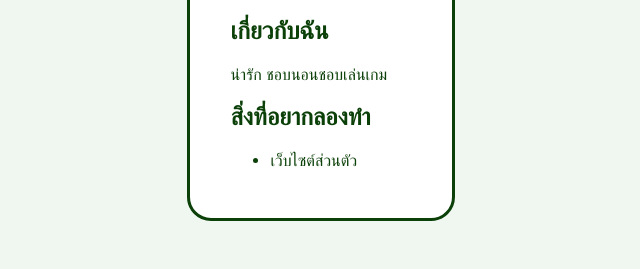
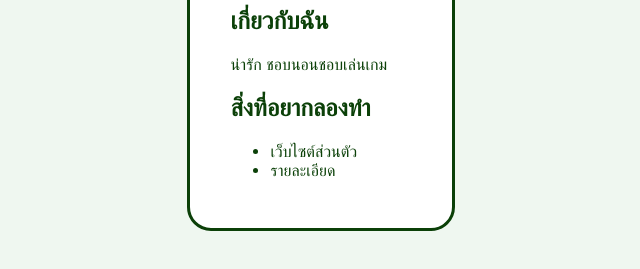
Before and after one commit to Bangonn/my-profile, a plain HTML site: page index.html in a window 1280 px wide. Shown: the part 339-608 px from the top of the page, without its empty margins (319-959 px from the left). Drawn offline with Linux system fonts and the light colour scheme.

Commit message:
Add things I want to build

```diff
--- a/index.html
+++ b/index.html
@@ -17,6 +17,7 @@
     <h2>สิ่งที่อยากลองทำ</h2>
     <ul>
       <li>เว็บไซต์ส่วนตัว</li>
+      <li>รายละเอียด</li>
     </ul>
   </main>
 </body>
```
